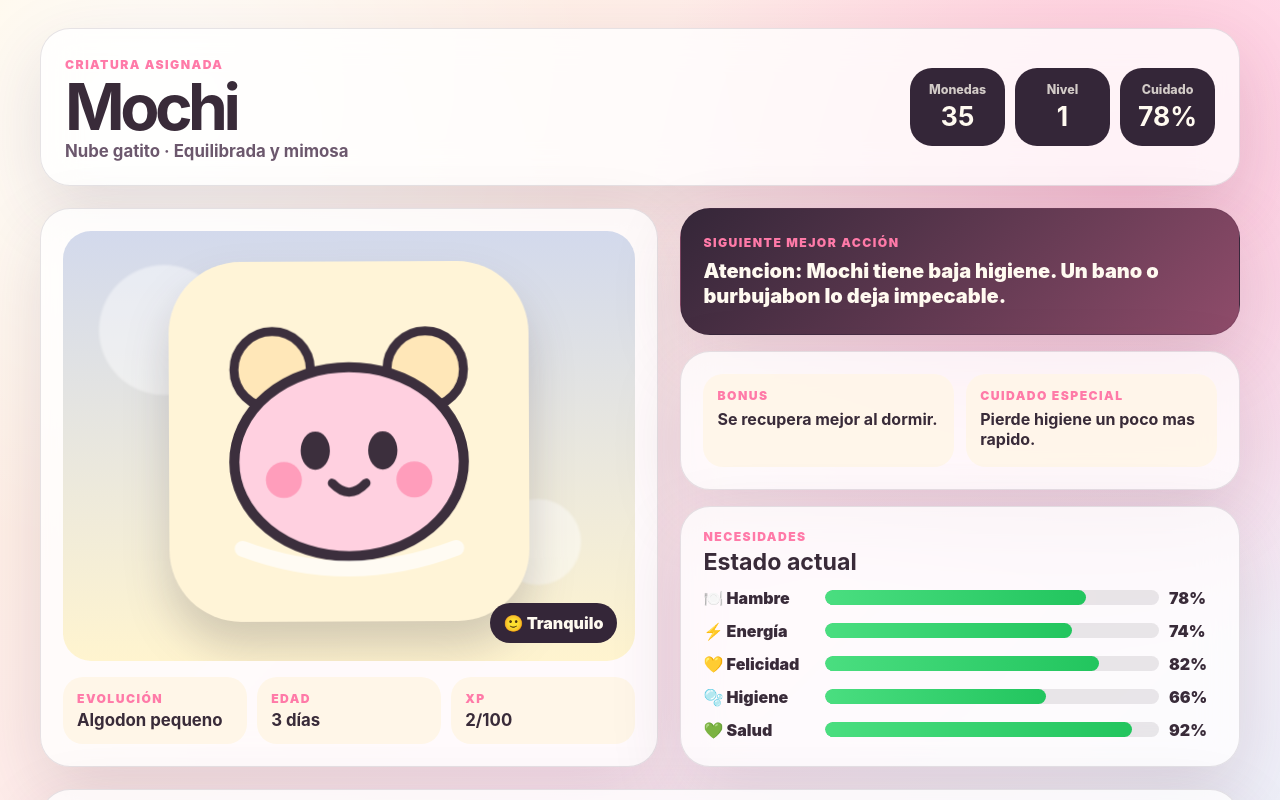
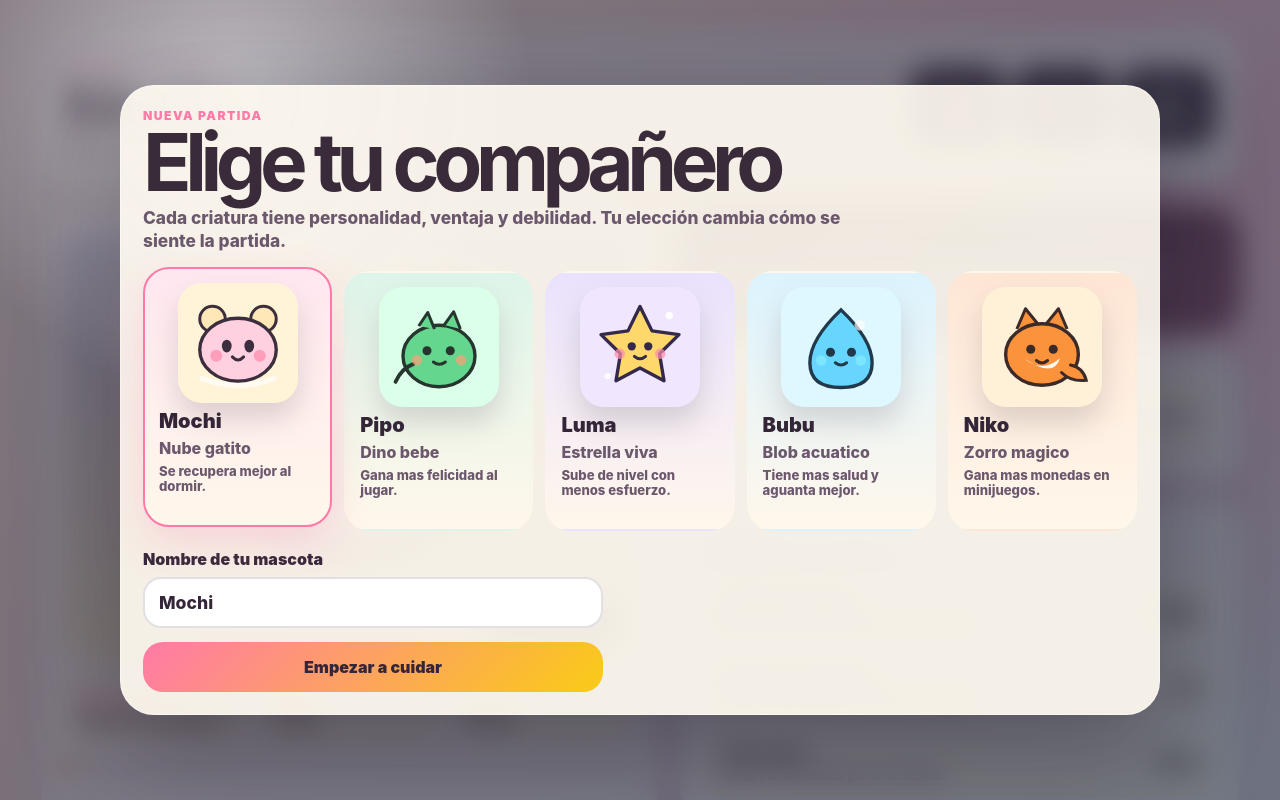
Before and after one commit to Erredebe/iv-pet, an Angular app: page / in a window 1280 px wide. Shown: the top 800 px of the page. Built offline with nearby package versions, Linux system fonts and the light colour scheme.

Commit message:
Add pet onboarding and goals

```diff
--- a/angular.json
+++ b/angular.json
@@ -63,8 +63,8 @@
                 },
                 {
                   "type": "anyComponentStyle",
-                  "maximumWarning": "16kB",
-                  "maximumError": "22kB"
+                  "maximumWarning": "20kB",
+                  "maximumError": "26kB"
                 }
               ],
               "outputHashing": "all"
--- a/src/app/app.html
+++ b/src/app/app.html
@@ -91,8 +91,12 @@
         </div>
         <div>
           <p class="label">XP</p>
-          <h2>{{ game.state().xp }}/{{ game.state().level * 100 }}</h2>
+          <h2>{{ game.xpProgress().current }}/{{ game.xpProgress().threshold }}</h2>
         </div>
+      </div>
+
+      <div class="xp-track" aria-label="Progreso de experiencia">
+        <div [style.width.%]="game.xpProgress().percent"></div>
       </div>
     </article>
 
@@ -110,6 +114,27 @@
         <div>
           <p class="label">Cuidado especial</p>
           <strong>{{ game.pet().weakness }}</strong>
+        </div>
+      </article>
+
+      <article class="panel goals-panel">
+        <div class="panel-heading compact">
+          <div>
+            <p class="label">Misiones</p>
+            <h3>Objetivos activos</h3>
+          </div>
+        </div>
+
+        <div class="goals-list">
+          @for (goal of game.goals(); track goal.title) {
+            <div class="goal-item" [class.complete]="goal.complete">
+              <div>
+                <strong>{{ goal.complete ? '✓' : '•' }} {{ goal.title }}</strong>
+                <span>{{ goal.description }}</span>
+              </div>
+              <small>{{ goal.progress }}/{{ goal.target }}</small>
+            </div>
+          }
         </div>
       </article>
 
@@ -209,7 +234,7 @@
           <p class="label">Diario</p>
           <h3>Últimos eventos</h3>
         </div>
-        <button type="button" class="ghost" (click)="game.reset()">Nueva mascota</button>
+        <button type="button" class="ghost" (click)="requestReset()">Nueva mascota</button>
       </div>
 
       <ul>
@@ -286,4 +311,54 @@
       </div>
     </section>
   }
+
+  @if (game.needsOnboarding()) {
+    <section class="onboarding" aria-label="Elegir mascota inicial">
+      <div class="onboarding-card">
+        <div class="onboarding-heading">
+          <p class="label">Nueva partida</p>
+          <h2>Elige tu compañero</h2>
+          <p>Cada criatura tiene personalidad, ventaja y debilidad. Tu elección cambia cómo se siente la partida.</p>
+        </div>
+
+        <div class="pet-picker">
+          @for (pet of game.pets; track pet.id) {
+            <button
+              type="button"
+              class="pet-option"
+              [class.selected]="selectedSpecies === pet.id"
+              [style.--pet-option-accent]="pet.accent"
+              (click)="selectPet(pet.id)"
+            >
+              <img [src]="'assets/pets/' + pet.imageBase + '-stage-1.svg'" [alt]="pet.speciesName" />
+              <strong>{{ pet.displayName }}</strong>
+              <span>{{ pet.speciesName }}</span>
+              <small>{{ pet.bonus }}</small>
+            </button>
+          }
+        </div>
+
+        <label class="name-field">
+          <span>Nombre de tu mascota</span>
+          <input type="text" maxlength="18" [value]="petName" (input)="updatePetName($event)" />
+        </label>
+
+        <button type="button" class="start-button" (click)="adoptSelectedPet()">Empezar a cuidar</button>
+      </div>
+    </section>
+  }
+
+  @if (confirmReset) {
+    <section class="confirm-modal" aria-label="Confirmar nueva mascota">
+      <div class="confirm-card">
+        <p class="label">Confirmación</p>
+        <h3>¿Crear una nueva mascota?</h3>
+        <p>Tu mascota actual seguirá visible hasta que elijas otra, pero empezar una nueva partida reemplazará su progreso.</p>
+        <div class="result-actions">
+          <button type="button" (click)="cancelReset()">Cancelar</button>
+          <button type="button" class="primary" (click)="confirmNewPet()">Elegir nueva mascota</button>
+        </div>
+      </div>
+    </section>
+  }
 </main>
--- a/src/app/app.scss
+++ b/src/app/app.scss
@@ -374,6 +374,22 @@
   }
 }
 
+.xp-track {
+  height: 16px;
+  margin-top: 14px;
+  overflow: hidden;
+  border-radius: 999px;
+  background: rgba(52, 38, 56, 0.1);
+
+  div {
+    height: 100%;
+    border-radius: inherit;
+    background: linear-gradient(90deg, var(--pet-accent), #facc15);
+    box-shadow: 0 0 22px color-mix(in srgb, var(--pet-accent) 55%, transparent);
+    transition: width 320ms ease;
+  }
+}
+
 .side-stack {
   display: grid;
   gap: 16px;
@@ -406,6 +422,54 @@
     display: block;
     margin-top: 6px;
     line-height: 1.25;
+  }
+}
+
+.goals-list {
+  display: grid;
+  gap: 10px;
+}
+
+.goal-item {
+  display: grid;
+  grid-template-columns: 1fr auto;
+  align-items: center;
+  gap: 10px;
+  padding: 12px;
+  border-radius: 18px;
+  background: #fff7eb;
+
+  div {
+    display: grid;
+    gap: 3px;
+  }
+
+  strong {
+    color: #342638;
+    font-weight: 950;
+  }
+
+  span {
+    color: #6c586d;
+    font-size: 0.9rem;
+    font-weight: 750;
+    line-height: 1.25;
+  }
+
+  small {
+    padding: 7px 9px;
+    border-radius: 999px;
+    background: rgba(52, 38, 56, 0.08);
+    font-weight: 950;
+  }
+
+  &.complete {
+    background: color-mix(in srgb, var(--pet-accent) 18%, #fff7eb);
+
+    small {
+      background: #342638;
+      color: #fffaf0;
+    }
   }
 }
 
@@ -637,6 +701,168 @@
   place-items: center;
   background: rgba(29, 21, 35, 0.48);
   backdrop-filter: blur(10px);
+}
+
+.onboarding,
+.confirm-modal {
+  position: fixed;
+  inset: 0;
+  z-index: 30;
+  display: grid;
+  overflow: auto;
+  padding: 22px;
+  place-items: center;
+  background:
+    radial-gradient(circle at 18% 12%, rgba(255, 255, 255, 0.5), transparent 24%),
+    linear-gradient(135deg, rgba(52, 38, 56, 0.62), rgba(30, 41, 59, 0.62));
+  backdrop-filter: blur(14px);
+}
+
+.onboarding-card,
+.confirm-card {
+  width: min(1040px, 100%);
+  border: 1px solid rgba(255, 255, 255, 0.45);
+  border-radius: 34px;
+  background: rgba(255, 250, 240, 0.92);
+  box-shadow: 0 34px 100px rgba(31, 24, 38, 0.36);
+  padding: 22px;
+}
+
+.onboarding-heading {
+  max-width: 720px;
+  margin-bottom: 18px;
+
+  h2 {
+    margin: 4px 0 8px;
+    font-size: clamp(2.3rem, 7vw, 5rem);
+    line-height: 0.88;
+    letter-spacing: -0.08em;
+  }
+
+  p:last-child {
+    margin: 0;
+    color: #6c586d;
+    font-size: 1.08rem;
+    font-weight: 800;
+    line-height: 1.35;
+  }
+}
+
+.pet-picker {
+  display: grid;
+  grid-template-columns: repeat(5, minmax(0, 1fr));
+  gap: 12px;
+}
+
+.pet-option {
+  --pet-option-accent: var(--pet-accent);
+  display: grid;
+  gap: 6px;
+  min-height: 260px;
+  align-content: start;
+  border: 2px solid transparent;
+  border-radius: 26px;
+  background: linear-gradient(180deg, color-mix(in srgb, var(--pet-option-accent) 18%, #fff), #fff7eb);
+  color: #342638;
+  cursor: pointer;
+  padding: 14px;
+  text-align: left;
+  transition: border 160ms ease, transform 160ms ease, box-shadow 160ms ease;
+
+  img {
+    width: min(100%, 132px);
+    height: 120px;
+    justify-self: center;
+    object-fit: contain;
+    filter: drop-shadow(0 16px 14px rgba(52, 38, 56, 0.16));
+  }
+
+  strong {
+    font-size: 1.25rem;
+    font-weight: 950;
+  }
+
+  span,
+  small {
+    color: #6c586d;
+    font-weight: 800;
+    line-height: 1.2;
+  }
+
+  small {
+    font-size: 0.82rem;
+  }
+
+  &.selected,
+  &:hover {
+    border-color: var(--pet-option-accent);
+    box-shadow: 0 18px 40px color-mix(in srgb, var(--pet-option-accent) 22%, transparent);
+    transform: translateY(-4px);
+  }
+}
+
+.name-field {
+  display: grid;
+  gap: 8px;
+  max-width: 460px;
+  margin-top: 18px;
+
+  span {
+    color: #342638;
+    font-weight: 950;
+  }
+
+  input {
+    width: 100%;
+    border: 2px solid rgba(52, 38, 56, 0.14);
+    border-radius: 18px;
+    background: #fff;
+    color: #342638;
+    font: inherit;
+    font-size: 1.1rem;
+    font-weight: 850;
+    padding: 13px 14px;
+  }
+}
+
+.start-button {
+  width: min(460px, 100%);
+  margin-top: 14px;
+  border: 0;
+  border-radius: 20px;
+  background: linear-gradient(135deg, var(--pet-accent), #facc15);
+  color: #342638;
+  cursor: pointer;
+  font-weight: 950;
+  padding: 15px 18px;
+}
+
+.confirm-card {
+  width: min(520px, 100%);
+  color: #342638;
+
+  h3 {
+    margin: 4px 0 8px;
+    font-size: clamp(1.8rem, 5vw, 3rem);
+    line-height: 0.95;
+    letter-spacing: -0.05em;
+  }
+
+  p:not(.label) {
+    color: #6c586d;
+    font-weight: 800;
+    line-height: 1.35;
+  }
+
+  .result-actions button {
+    background: rgba(52, 38, 56, 0.08);
+    color: #342638;
+
+    &.primary {
+      background: #342638;
+      color: #fffaf0;
+    }
+  }
 }
 
 .mini-game-card {
@@ -1063,6 +1289,33 @@ button:focus-visible {
     grid-template-columns: 1fr;
   }
 
+  .pet-picker {
+    grid-template-columns: 1fr;
+  }
+
+  .pet-option {
+    min-height: auto;
+    grid-template-columns: 88px 1fr;
+    align-items: center;
+
+    img {
+      grid-row: span 4;
+      height: 86px;
+    }
+  }
+
+  .onboarding,
+  .confirm-modal {
+    align-items: start;
+    padding: 10px;
+  }
+
+  .onboarding-card,
+  .confirm-card {
+    border-radius: 26px;
+    padding: 16px;
+  }
+
   .quick-stats {
     grid-template-columns: repeat(3, 1fr);
     gap: 6px;
--- a/src/app/app.ts
+++ b/src/app/app.ts
@@ -1,5 +1,5 @@
 import { Component, OnDestroy, OnInit, inject } from '@angular/core';
-import { ActionResult, GameService } from './game.service';
+import { ActionResult, GameService, PetSpecies } from './game.service';
 
 type InventoryAction = 'berry' | 'soap' | 'medicine' | 'ball';
 type ActionName = 'feed' | 'play' | 'sleep' | 'clean' | 'heal' | InventoryAction;
@@ -33,6 +33,9 @@ export class App implements OnInit, OnDestroy {
   protected miniGameScore = 0;
   protected miniGameTime = 0;
   protected fireflies: Firefly[] = [];
+  protected selectedSpecies: PetSpecies = this.game.state().species;
+  protected petName = this.game.state().name;
+  protected confirmReset = false;
 
   ngOnInit(): void {
     this.game.tick();
@@ -107,6 +110,34 @@ export class App implements OnInit, OnDestroy {
     this.miniGameResult = undefined;
   }
 
+  protected selectPet(species: PetSpecies): void {
+    this.selectedSpecies = species;
+  }
+
+  protected updatePetName(event: Event): void {
+    this.petName = (event.target as HTMLInputElement).value;
+  }
+
+  protected adoptSelectedPet(): void {
+    this.game.adoptPet(this.selectedSpecies, this.petName);
+    this.petName = this.game.state().name;
+    this.confirmReset = false;
+    this.showFeedback({ success: true, message: `${this.game.state().name} ya forma parte de tu equipo.` });
+  }
+
+  protected requestReset(): void {
+    this.confirmReset = true;
+  }
+
+  protected cancelReset(): void {
+    this.confirmReset = false;
+  }
+
+  protected confirmNewPet(): void {
+    this.confirmReset = false;
+    this.game.reset();
+  }
+
   private handleResult(action: ActionName, result: ActionResult): void {
     this.showFeedback(result);
 
--- a/src/app/game.service.ts
+++ b/src/app/game.service.ts
@@ -1,7 +1,7 @@
 import { computed, Injectable, signal } from '@angular/core';
 
 type InventoryKey = 'berry' | 'soap' | 'medicine' | 'ball';
-type PetSpecies = 'mochi' | 'pipo' | 'luma' | 'bubu' | 'niko';
+export type PetSpecies = 'mochi' | 'pipo' | 'luma' | 'bubu' | 'niko';
 
 interface InventoryItem {
   key: InventoryKey;
@@ -155,6 +155,7 @@ const DEFAULT_INVENTORY: Record<InventoryKey, number> = {
 export class GameService {
   readonly shopItems = SHOP_ITEMS;
   readonly pets = PETS;
+  readonly needsOnboarding = signal(!hasSavedState());
   readonly state = signal<GameState>(this.loadState());
 
   readonly pet = computed(() => this.findPet(this.state().species));
@@ -219,6 +220,55 @@ export class GameService {
 
     return `Atencion: ${pet.name} tiene baja ${lowest.label}. ${lowest.tip}`;
   });
+
+  readonly xpProgress = computed(() => {
+    const pet = this.state();
+    const threshold = this.xpThreshold(pet);
+
+    return {
+      current: pet.xp,
+      threshold,
+      percent: Math.min(100, Math.round((pet.xp / threshold) * 100)),
+    };
+  });
+
+  readonly goals = computed(() => {
+    const pet = this.state();
+    const care = this.averageCare();
+
+    return [
+      {
+        title: 'Cuidador atento',
+        description: 'Mantén el cuidado medio sobre 80%.',
+        progress: Math.min(care, 80),
+        target: 80,
+        complete: care >= 80,
+      },
+      {
+        title: 'Primera evolución',
+        description: 'Sube a nivel 2 para cambiar de etapa.',
+        progress: Math.min(pet.level, 2),
+        target: 2,
+        complete: pet.level >= 2,
+      },
+      {
+        title: 'Ahorrador',
+        description: 'Junta 75 monedas para la tienda.',
+        progress: Math.min(pet.coins, 75),
+        target: 75,
+        complete: pet.coins >= 75,
+      },
+    ];
+  });
+
+  adoptPet(species: PetSpecies, name: string): void {
+    const pet = this.findPet(species);
+    const petName = name.trim().slice(0, 18) || pet.displayName;
+
+    this.state.set(this.createInitialState(pet, [`Ha nacido ${petName}, una mascota ${pet.speciesName}.`], petName));
+    this.needsOnboarding.set(false);
+    this.save();
+  }
 
   tick(): void {
     const now = Date.now();
@@ -471,14 +521,12 @@ export class GameService {
   }
 
   reset(): void {
-    const pet = randomPet();
-    this.state.set(this.createInitialState(pet, [`Ha nacido ${pet.displayName}, una mascota ${pet.speciesName}.`]));
-    this.save();
+    this.needsOnboarding.set(true);
   }
 
-  private createInitialState(pet: PetDefinition, log: string[]): GameState {
+  private createInitialState(pet: PetDefinition, log: string[], name = pet.displayName): GameState {
     return {
-      name: pet.displayName,
+      name,
       species: pet.id,
       coins: 35,
       age: 1,
@@ -499,12 +547,11 @@ export class GameService {
   private levelUp(pet: GameState, xpBonus = 0): GameState {
     let next = { ...pet, xp: pet.xp + xpBonus };
     let leveled = false;
-    const thresholdModifier = pet.species === 'luma' ? 0.85 : 1;
 
-    while (next.xp >= Math.round(next.level * 100 * thresholdModifier)) {
+    while (next.xp >= this.xpThreshold(next)) {
       next = {
         ...next,
-        xp: next.xp - Math.round(next.level * 100 * thresholdModifier),
+        xp: next.xp - this.xpThreshold(next),
         level: next.level + 1,
         coins: next.coins + 25,
         health: clamp(next.health + 10),
@@ -520,6 +567,12 @@ export class GameService {
       ...pet,
       log: [entry, ...pet.log].slice(0, 7),
     };
+  }
+
+  private xpThreshold(pet: Pick<GameState, 'level' | 'species'>): number {
+    const thresholdModifier = pet.species === 'luma' ? 0.85 : 1;
+
+    return Math.round(pet.level * 100 * thresholdModifier);
   }
 
   private applyReflexScore(pet: GameState, score: number, energyCost: number): GameState {
@@ -599,3 +652,7 @@ function randomPet(): PetDefinition {
 function clamp(value: number): number {
   return Math.max(0, Math.min(100, Math.round(value)));
 }
+
+function hasSavedState(): boolean {
+  return typeof localStorage !== 'undefined' && localStorage.getItem(STORAGE_KEY) !== null;
+}
```
